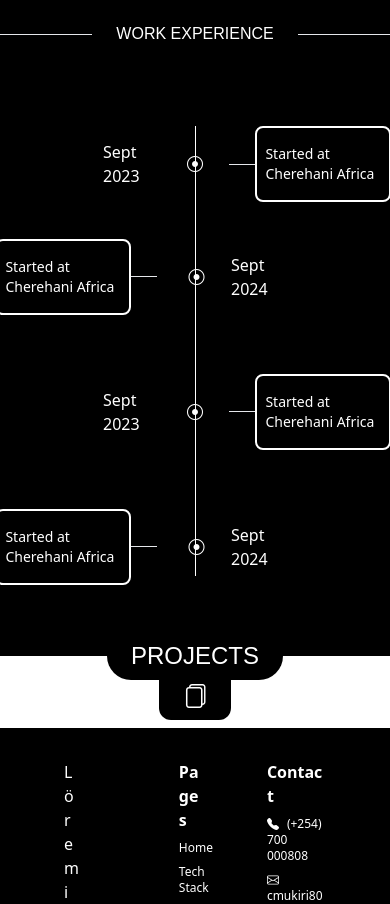
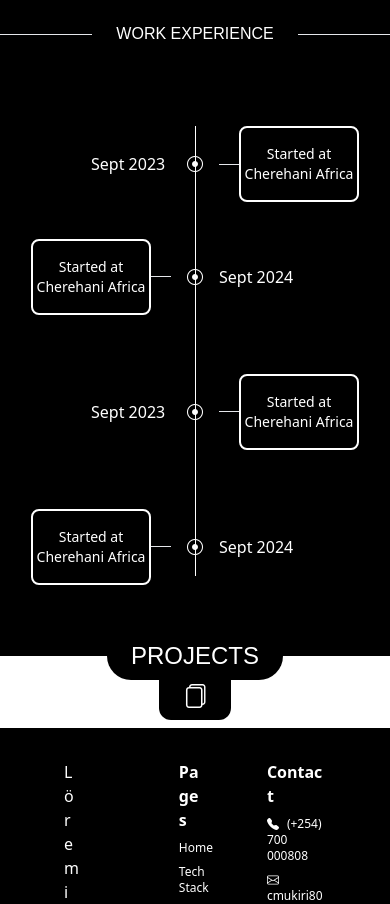
Before and after one commit to thefrocode/thefrocode.github.io, a Next.js app: page / in a window 390 px wide. Shown: the part 820-1724 px from the top of the page. Built offline with nearby package versions, Linux system fonts and the light colour scheme; a web font is replaced by a local one.

Commit message:
Responsive: Experience section

```diff
--- a/src/app/(root)/components/experience.tsx
+++ b/src/app/(root)/components/experience.tsx
@@ -15,47 +15,47 @@
         </h2>
         <hr className="flex-grow" />
       </div>
-      <div className="work-experience__container my-20 h-[450px] mx-8 md:mx-0">
+      <div className="work-experience__container my-20 h-[450px]  ">
         <div className="work-experience__vertical-line"></div>
-        <div className="work-experience__right -ml-[92px] md:-ml-[120px]">
-          <div className="flex gap-8 items-center">
+        <div className="work-experience__right -ml-[104px] md:-ml-[120px]">
+          <div className="flex gap-4 md:gap-8 items-center">
             <p className="text-white w-[80px] self-center">Sept 2023</p>
             <i className="bi bi-record-circle text-white"></i>
-            <hr className="w-[40px] md:w-[60px]" />
-            <p className="border-2 border-white text-sm md:text-base text-white px-2 py-4 rounded-lg -ml-8">
+            <hr className="w-[20px] md:w-[60px]" />
+            <p className="w-[120px] md:w-[210px] border-2 border-white text-sm md:text-base text-white text-center py-4 rounded-lg -ml-4 md:-ml-8">
               Started at Cherehani Africa
             </p>
           </div>
         </div>
-        <div className="work-experience__left -mr-[88px] md:-mr-[120px] work-experience__second">
-          <div className="flex flex-row-reverse gap-8 justify-end items-center">
+        <div className="work-experience__left -mr-[104px] md:-mr-[120px] work-experience__second">
+          <div className="flex flex-row-reverse gap-4 md:gap-8 justify-end items-center">
             <p className="text-white w-[80px]">Sept 2024</p>
             <i className="bi bi-record-circle text-white"></i>
-            <hr className="w-[40px] md:w-[60px]" />
-            <p className="border-2 border-white  text-sm md:text-base text-white px-2 py-4 rounded-lg -mr-8">
+            <hr className="w-[20px] md:w-[60px]" />
+            <p className="w-[120px] md:w-[210px] border-2 border-white  text-sm md:text-base text-white text-center py-4 rounded-lg -mr-4 md:-mr-8">
               Started at Cherehani Africa
             </p>
           </div>
         </div>
-        <div className="work-experience__right -ml-[92px] md:-ml-[120px] work-experience__third">
-          <div className="flex gap-8 items-center">
+        <div className="work-experience__right -ml-[104px] md:-ml-[120px] work-experience__third">
+          <div className="flex gap-4 md:gap-8 items-center">
             <p className="text-white w-[80px] self-center">Sept 2023</p>
             <i className="bi bi-record-circle text-white"></i>
-            <hr className="w-[40px] md:w-[60px]" />
-            <p className="border-2 border-white text-sm md:text-base text-white px-2 py-4 rounded-lg -ml-8">
+            <hr className="w-[20px] md:w-[60px]" />
+            <p className="w-[120px] md:w-[210px] border-2 border-white text-sm md:text-base text-white text-center py-4 rounded-lg -ml-4 md:-ml-8">
               Started at Cherehani Africa
             </p>
           </div>
         </div>
         <div
           id="projects"
-          className="work-experience__left -mr-[88px] md:-mr-[120px] work-experience__fourth"
+          className="work-experience__left -mr-[104px] md:-mr-[120px] work-experience__fourth"
         >
-          <div className="flex flex-row-reverse gap-8 justify-end items-center">
+          <div className="flex flex-row-reverse gap-4 md:gap-8 justify-end items-center">
             <p className="text-white w-[80px]">Sept 2024</p>
             <i className="bi bi-record-circle text-white"></i>
-            <hr className="w-[40px] md:w-[60px]" />
-            <p className="border-2 border-white text-sm md:text-base text-white px-2 py-4 rounded-lg -mr-8">
+            <hr className="w-[20px] md:w-[60px]" />
+            <p className="w-[120px] md:w-[210px] border-2 border-white text-sm md:text-base text-white text-center py-4 rounded-lg -mr-4 md:-mr-8">
               Started at Cherehani Africa
             </p>
           </div>
```
